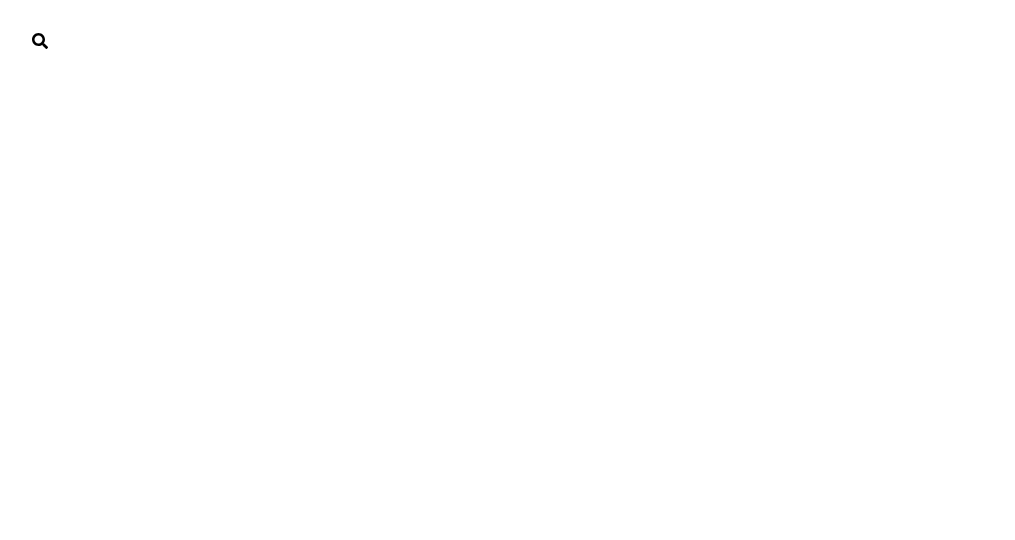
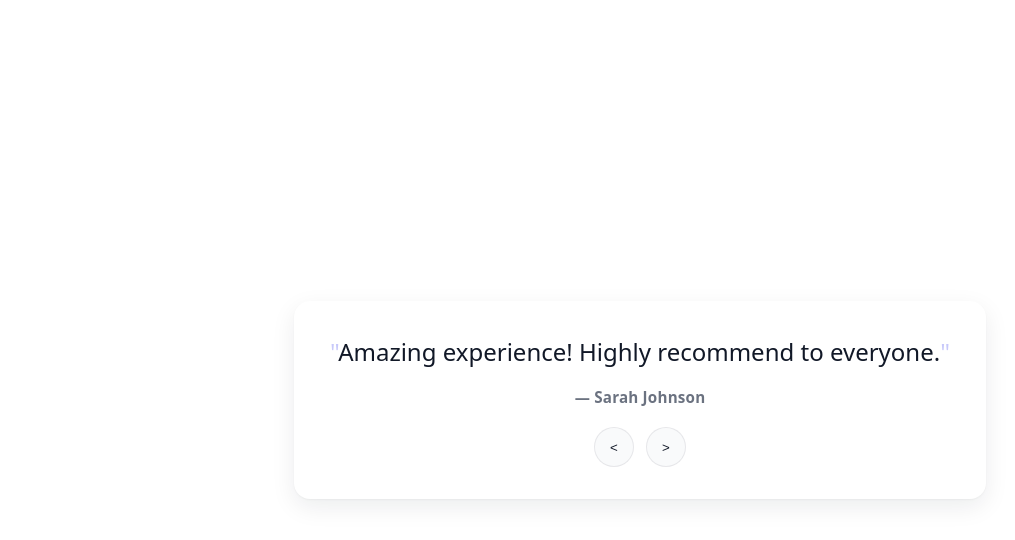
Before and after one commit to RajaMahanty/react-madness, a React (Vite) app in the folder project/ten_step/: page / in a window 1280 px wide. Shown: the top 540 px of the page, without its empty margins (0-1015 px from the left). Built offline with nearby package versions, Linux system fonts and the light colour scheme; a web font is replaced by a local one.

Commit message:
Testimonials complete

```diff
--- a/project/ten_step/src/App.jsx
+++ b/project/ten_step/src/App.jsx
@@ -3,6 +3,7 @@ import Counter from "./components/counter/Counter";
 import Dynamic from "./components/dynamic/Dynamic";
 import HiddenSearchBar from "./components/hiddenSearchBar/HiddenSearchBar";
 import Meals from "./components/meals/Meals";
+import Testimonial from "./components/testimonial/Testimonial";
 import Todo from "./components/todo/Todo";
 
 const App = () => {
@@ -13,7 +14,8 @@ const App = () => {
 			{/* <Meals /> */}
 			{/* <Calculator /> */}
 			{/* <Dynamic /> */}
-			<HiddenSearchBar />
+			{/* <HiddenSearchBar /> */}
+			<Testimonial />
 		</main>
 	);
 };
--- a/project/ten_step/src/components/dynamic/Dynamic.jsx
+++ b/project/ten_step/src/components/dynamic/Dynamic.jsx
@@ -11,8 +11,9 @@ const Dynamic = () => {
 	};
 
 	return (
-		<div style={{ backgroundColor, color: textColor }}>
+		<div className={styles.root} style={{ backgroundColor, color: textColor }}>
 			<button
+				className={styles.toggleButton}
 				onClick={handleClick}
 				style={{
 					color: textColor,
--- a/project/ten_step/src/components/dynamic/style.module.css
+++ b/project/ten_step/src/components/dynamic/style.module.css
@@ -1,7 +1,7 @@
 @import url('https://fonts.googleapis.com/css2?family=Bungee+Outline&family=Sixtyfour&display=swap');
 
 
-div {
+.root {
   min-height: 100vh;
   width: 100vw;
   position: fixed;
@@ -13,7 +13,7 @@ div {
   overflow: auto;
 }
 
-button {
+.toggleButton {
   position: fixed;
   top: 20px;
   right: 20px;
@@ -29,7 +29,7 @@ button {
   z-index: 1000;
 }
 
-button:hover {
+.toggleButton:hover {
   transform: scale(1.05);
   opacity: 0.8;
 }
@@ -54,7 +54,7 @@ button:hover {
     font-size: 2.5rem;
   }
 
-  button {
+  .toggleButton {
     top: 15px;
     right: 15px;
     padding: 10px 20px;
--- /dev/null
+++ b/project/ten_step/src/components/testimonial/Testimonial.jsx
@@ -0,0 +1,68 @@
+import React, { useState } from "react";
+import styles from "./style.module.css";
+
+// Extract static data outside the component to avoid re-creating on each render
+const TESTIMONIALS = [
+	{
+		quote: "Amazing experience! Highly recommend to everyone.",
+		author: "Sarah Johnson",
+	},
+	{
+		quote: "Outstanding quality and excellent customer service.",
+		author: "Michael Chen",
+	},
+	{
+		quote: "Game changer for our business. Worth every penny!",
+		author: "Emily Rodriguez",
+	},
+	{
+		quote: "Simple, effective, and reliable. Couldn't ask for more.",
+		author: "David Kim",
+	},
+];
+
+const Testimonial = () => {
+	const [currentIndex, setCurrentIndex] = useState(0);
+
+	const handlePrevClick = () => {
+		setCurrentIndex((i) => (i - 1 + TESTIMONIALS.length) % TESTIMONIALS.length);
+	};
+
+	const handleNextClick = () => {
+		setCurrentIndex((i) => (i + 1) % TESTIMONIALS.length);
+	};
+
+	const { quote, author } = TESTIMONIALS[currentIndex];
+
+	return (
+		<figure className={styles.testimonials}>
+			<blockquote className={styles.testimonialsQuote}>{quote}</blockquote>
+
+			<figcaption className={styles.testimonialsAuthor}>— {author}</figcaption>
+
+			<nav
+				className={styles.testimonialsNav}
+				aria-label="Testimonial navigation"
+			>
+				<button
+					type="button"
+					className={styles.navButton}
+					onClick={handlePrevClick}
+					aria-label="Previous testimonial"
+				>
+					{"<"}
+				</button>
+				<button
+					type="button"
+					className={styles.navButton}
+					onClick={handleNextClick}
+					aria-label="Next testimonial"
+				>
+					{">"}
+				</button>
+			</nav>
+		</figure>
+	);
+};
+
+export default Testimonial;
--- /dev/null
+++ b/project/ten_step/src/components/testimonial/style.module.css
@@ -0,0 +1,121 @@
+/* Testimonial component styles (CSS Module) */
+
+:root {
+  --tst-bg: #ffffff;
+  --tst-fg: #111827;
+  /* gray-900 */
+  --tst-muted: #6b7280;
+  /* gray-500 */
+  --tst-primary: #6366f1;
+  /* indigo-500 */
+  --tst-ring: rgba(99, 102, 241, 0.25);
+}
+
+.testimonials {
+  max-width: 720px;
+  margin: 2rem auto;
+  padding: 2rem 2.25rem;
+  background: var(--tst-bg);
+  color: var(--tst-fg);
+  border-radius: 16px;
+  box-shadow:
+    0 1px 2px rgba(0, 0, 0, 0.04),
+    0 8px 24px rgba(17, 24, 39, 0.08);
+  text-align: center;
+  position: relative;
+  overflow: hidden;
+}
+
+/* Subtle fade-in when content changes */
+@keyframes fadeIn {
+  from {
+    opacity: 0;
+    transform: translateY(4px);
+  }
+
+  to {
+    opacity: 1;
+    transform: translateY(0);
+  }
+}
+
+.testimonialsQuote {
+  font-size: clamp(1.1rem, 1rem + 1vw, 1.5rem);
+  line-height: 1.6;
+  font-weight: 500;
+  margin: 0 0 1rem;
+  animation: fadeIn 240ms ease-out;
+}
+
+.testimonialsQuote::before,
+.testimonialsQuote::after {
+  content: '"';
+  color: var(--tst-primary);
+  opacity: 0.35;
+}
+
+.testimonialsAuthor {
+  font-size: 0.95rem;
+  color: var(--tst-muted);
+  font-weight: 600;
+  letter-spacing: 0.2px;
+  animation: fadeIn 260ms ease-out;
+}
+
+.testimonialsNav {
+  /* Force a single horizontal row irrespective of external styles */
+  display: inline-grid;
+  grid-auto-flow: column;
+  column-gap: 0.75rem;
+  align-items: center;
+  justify-content: center;
+  margin-top: 1.25rem;
+}
+
+/* Prevent flex children from growing/wrapping in some edge cases */
+.testimonialsNav>* {
+  min-width: 40px;
+  /* ensure grid items don't collapse */
+}
+
+.navButton {
+  width: 40px;
+  max-width: none;
+  height: 40px;
+  display: inline-flex;
+  align-items: center;
+  justify-content: center;
+  border-radius: 9999px;
+  border: 1px solid rgba(17, 24, 39, 0.08);
+  background: #f9fafb;
+  color: var(--tst-fg);
+  cursor: pointer;
+  user-select: none;
+  transition: background 160ms ease, transform 80ms ease, box-shadow 160ms ease;
+}
+
+.navButton:hover {
+  background: #eef2ff;
+  /* indigo-50 */
+}
+
+.navButton:active {
+  transform: translateY(1px);
+}
+
+.navButton:focus-visible {
+  outline: none;
+  box-shadow: 0 0 0 4px var(--tst-ring);
+}
+
+/* Small screens tweaks */
+@media (max-width: 480px) {
+  .testimonials {
+    padding: 1.25rem 1rem;
+  }
+
+  .navButton {
+    width: 36px;
+    height: 36px;
+  }
+}
--- a/project/ten_step/src/index.css
+++ b/project/ten_step/src/index.css
@@ -12,12 +12,8 @@ body {
 #root {
   height: 100%;
   display: flex;
-  justify-content: flex-start;
-  /* avoid vertical centering that hides top rows */
-  align-items: flex-start;
-  /* top-align content so first row is visible */
+  justify-content: center;
+  align-items: center;
   gap: 2rem;
   padding: 2rem;
-  overflow-y: auto;
-  /* enable scrolling when content exceeds viewport */
 }
```
